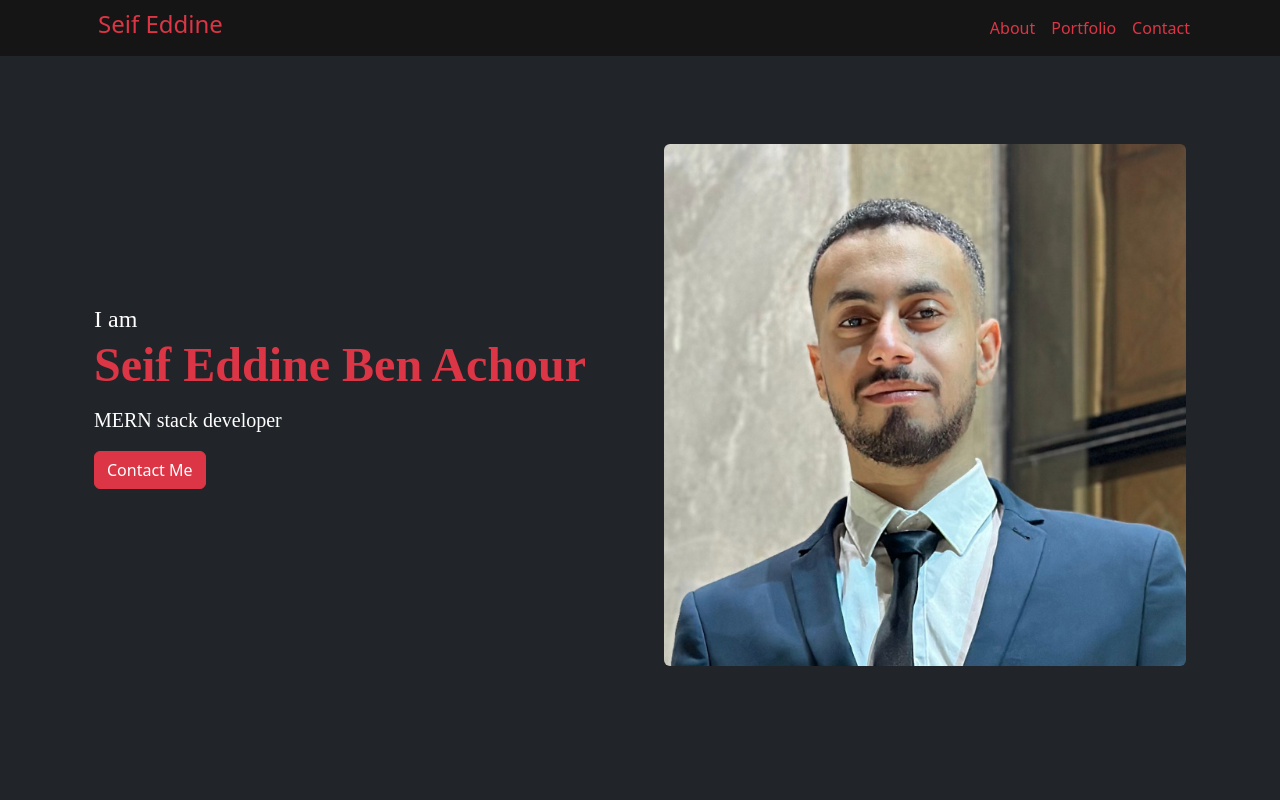
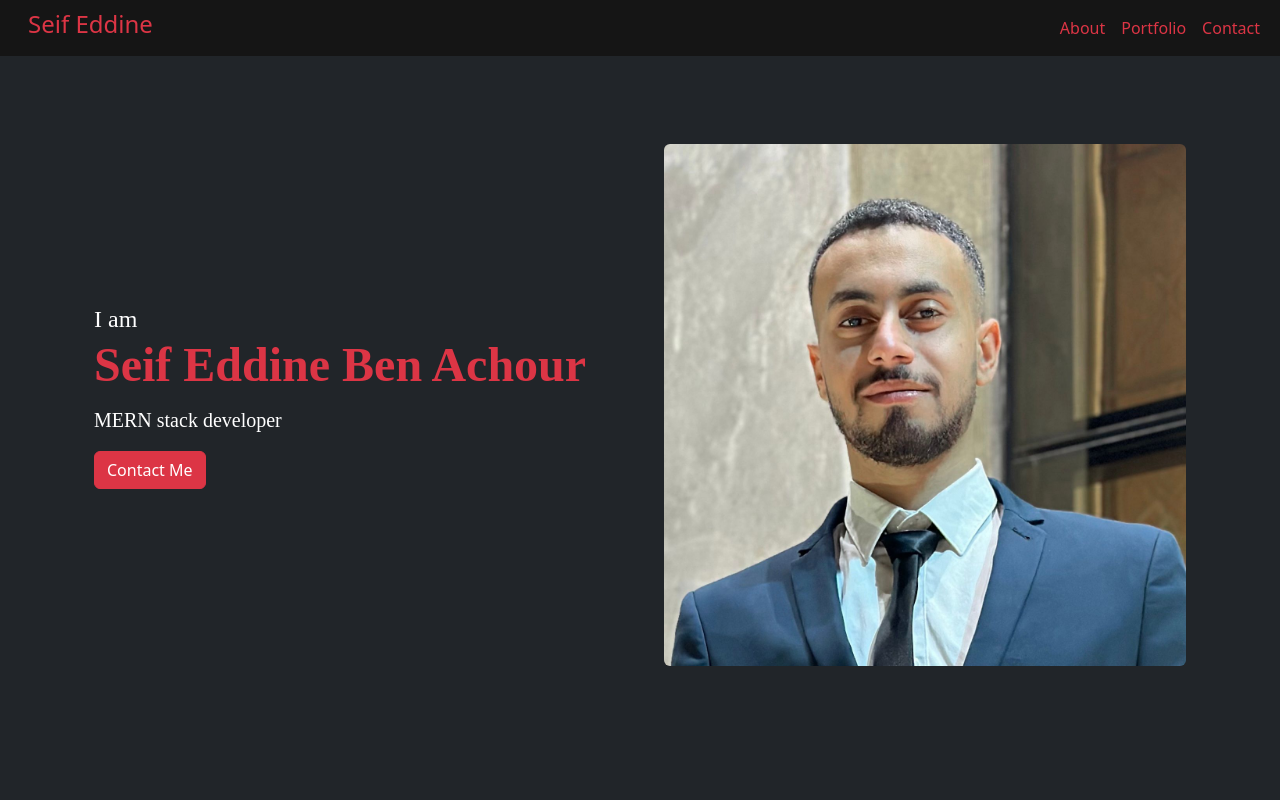
Before and after one commit to seifeddinne0/My-portfolio, a Next.js app: page / in a window 1280 px wide. Shown: the top 800 px of the page. Built offline with nearby package versions, Linux system fonts and the light colour scheme.

Commit message:
fix unwanted horizontal scrolling

```diff
--- a/src/app/components/nav.js
+++ b/src/app/components/nav.js
@@ -2,7 +2,7 @@ function Nav(){
     return(
         <nav className="navbar navbar-expand-lg fixed-top"
         id="navbar" >
-        <div className="container">
+        <div className="container-fluid">
               <a href="#Home" className="text-decoration-none "><h4 className="ms-3 text-danger">Seif Eddine</h4></a>
               <button className="navbar-toggler bg-danger" type="button" data-bs-toggle="collapse" data-bs-target="#navbarNavAltMarkup" aria-controls="navbarNavAltMarkup" aria-expanded="false" aria-label="Toggle navigation">
             <span className="navbar-toggler-icon"></span>
--- a/src/app/globals.css
+++ b/src/app/globals.css
@@ -1,3 +1,6 @@
+html, body {
+   overflow-x: hidden;
+}
 #navbar{
     background-color: #151515;
 }
```
